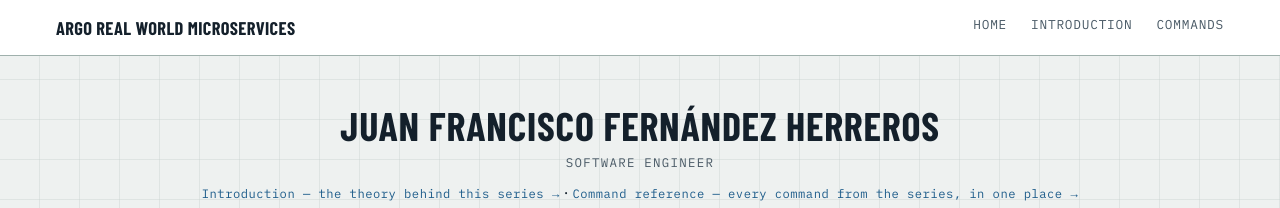
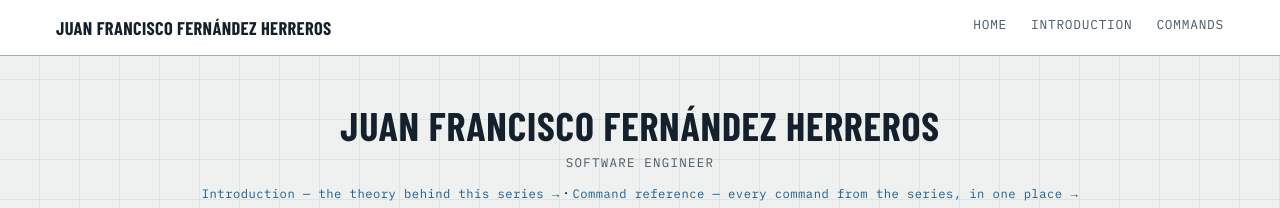
Before and after one commit to juanfranciscofernandezherreros/juanfranciscofernandezherreros.github.io, a Jekyll site: the page built from index.html, in a window 1280 px wide and 900 px high. Shown: the top 208 px of the window. Built offline with Jekyll 4.4.1, drawn with Linux system fonts in a browser that asks for light colours.

Commit message:
Use personal name as the site-wide header brand instead of the series name

```diff
--- a/_layouts/default.html
+++ b/_layouts/default.html
@@ -23,7 +23,7 @@
 <body>
 <header class="site-header">
   <div class="site-header-inner">
-    <a class="site-brand" href="{{ '/' | relative_url }}">Argo Real World Microservices</a>
+    <a class="site-brand" href="{{ '/' | relative_url }}">Juan Francisco Fernández Herreros</a>
     <nav class="site-nav" aria-label="Site">
       <a href="{{ '/' | relative_url }}">Home</a>
       <a href="{{ '/argo-real-world-microservices/introduction/' | relative_url }}">Introduction</a>
```
